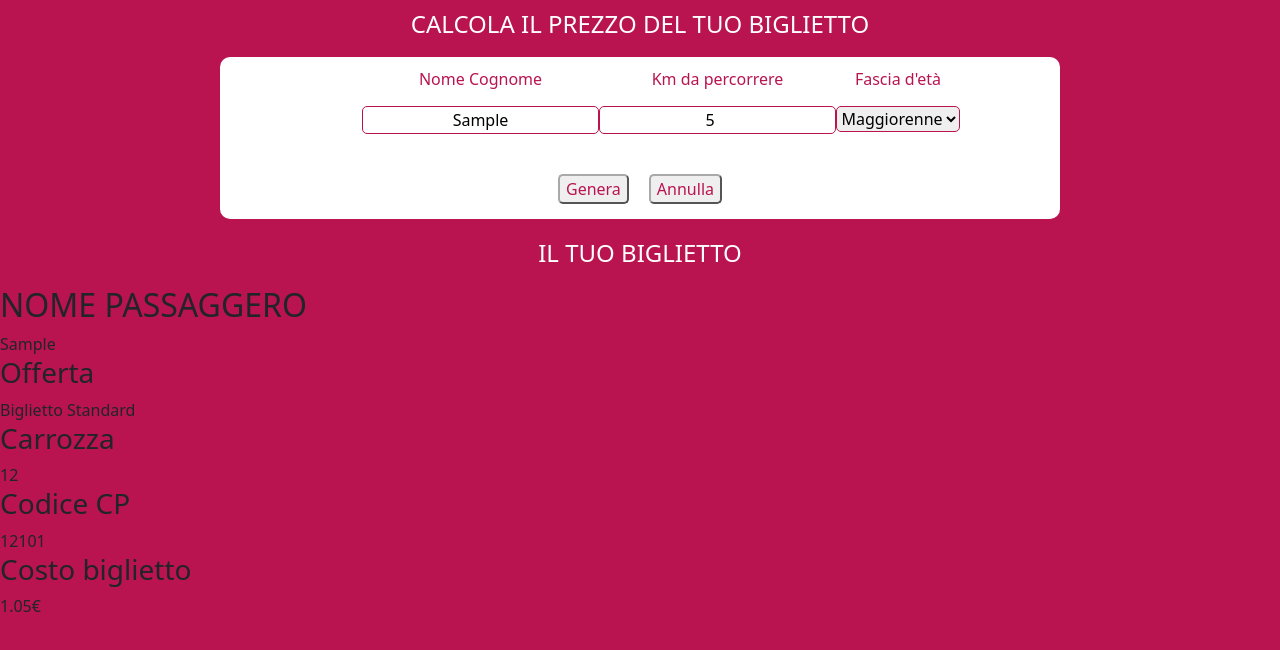
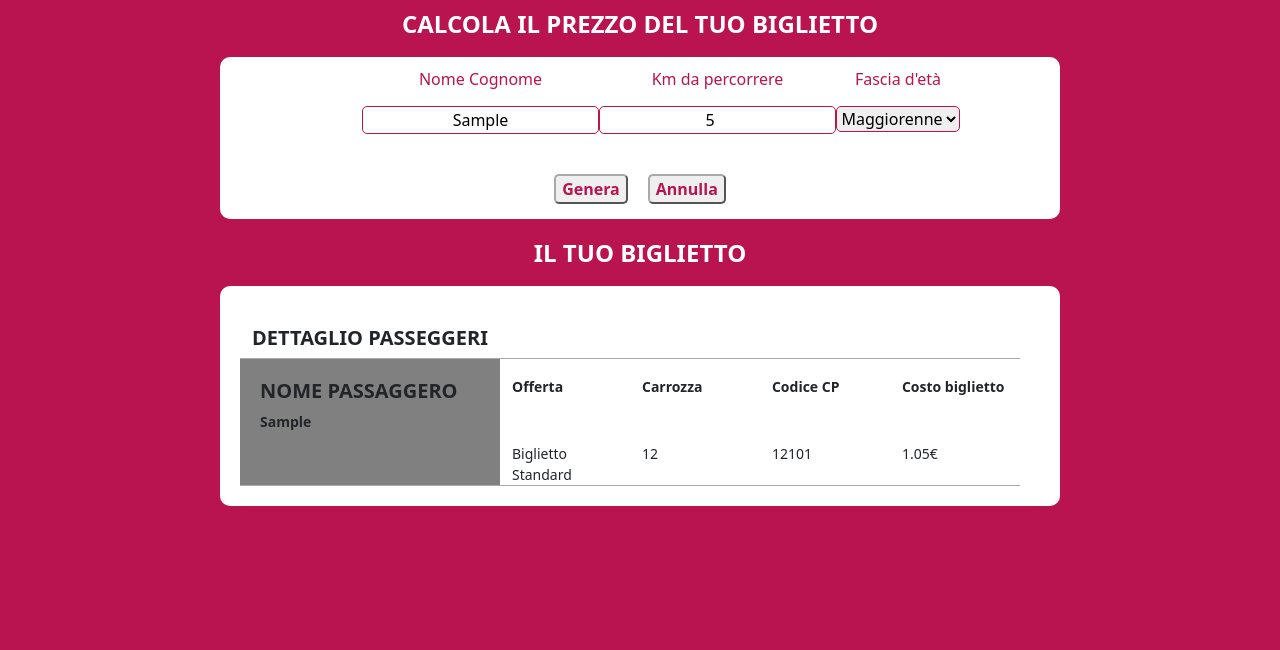
Before and after one commit to TiffanyElizabeth/js-biglietto-treno-form, a plain HTML site: page index.html in a window 1280 px wide. Both pictures are taken after typing "Sample", "5" into the empty fields and a click on the button "Genera". Drawn offline with nearby package versions, Linux system fonts and the light colour scheme.

Commit message:
feat: add css ticket

```diff
--- a/css/style.css
+++ b/css/style.css
@@ -7,6 +7,7 @@ h1 {
     color: white;
     padding: 10px 0px;
     font-size: 24px;
+    font-weight: bold;
 }
 
 .container {
@@ -38,7 +39,7 @@ input, select {
 }
 
 button {
-    font-weight: 700px;
+    font-weight: bold;
     border-radius: 5px;
     color: #B9144F;
     border-color: darkgray;
@@ -51,3 +52,41 @@ button:hover {
 h1:last-of-type {
     padding-top: 20px;
 }
+
+.ticket-container {
+    max-width: 796px;
+    padding: 20px;
+}
+
+.passenger-details {
+    display: flex;
+    flex-direction: row;
+    border-top: 1px solid darkgray;
+    border-bottom: 1px solid darkgray;
+    font-size: 14px;
+}
+
+h2 {
+    font-weight: bold;
+    font-size: 20px;
+}
+
+h2:last-of-type {
+    padding-top: 20px;
+}
+
+.passenger {
+    padding-left: 20px;
+    background-color: #808080;
+}
+
+.passenger-name {
+    font-weight: bold;
+}
+
+h3 {
+    font-size: 14px;
+    font-weight: bold;
+    padding-top: 20px;
+    padding-bottom: 40px;
+}
--- a/index.html
+++ b/index.html
@@ -40,26 +40,27 @@
 
     <h1>IL TUO BIGLIETTO</h1>
     <!-- form 2 - tuo biglietto -->
-     <div id="your-ticket" class="d-none">
-        <div id ="passenger-details">
-            <div id="passenger">
+     <div id="your-ticket" class="d-none container">
+        <div class="ticket-container">
+            <h2>DETTAGLIO PASSEGGERI</h2>
+            <div id="passenger-details" class="d-flex row passenger-details">
+                <div id="passenger" class="col-4 passenger">
                     <h2>NOME PASSAGGERO</h2>
-                <div id="passenger-name"></div>
+                    <div id="passenger-name" class="passenger-name"></div>
                 </div>
-            <div id="ticket-details">
-                <div id="offer">
+                    <div id="offer" class="col-2">
                         <h3>Offerta</h3>
                         <div id="ticket-type"></div>
                     </div>
-                <div id="carriage">
+                    <div id="carriage" class="col-2">
                         <h3>Carrozza</h3>
                         <div id="carriage-num"></div>
                     </div>
-                <div id="CP-code">
+                    <div id="CP-code" class="col-2">
                         <h3>Codice CP</h3>
                         <div id="CP-num"></div>
                     </div>
-                <div id="final-price">
+                    <div id="final-price" class="col-2">
                         <h3>Costo biglietto</h3>
                         <div id="ticket-price"></div>
                     </div>
```
Lines whose indentation alone changed are shown as unchanged.
